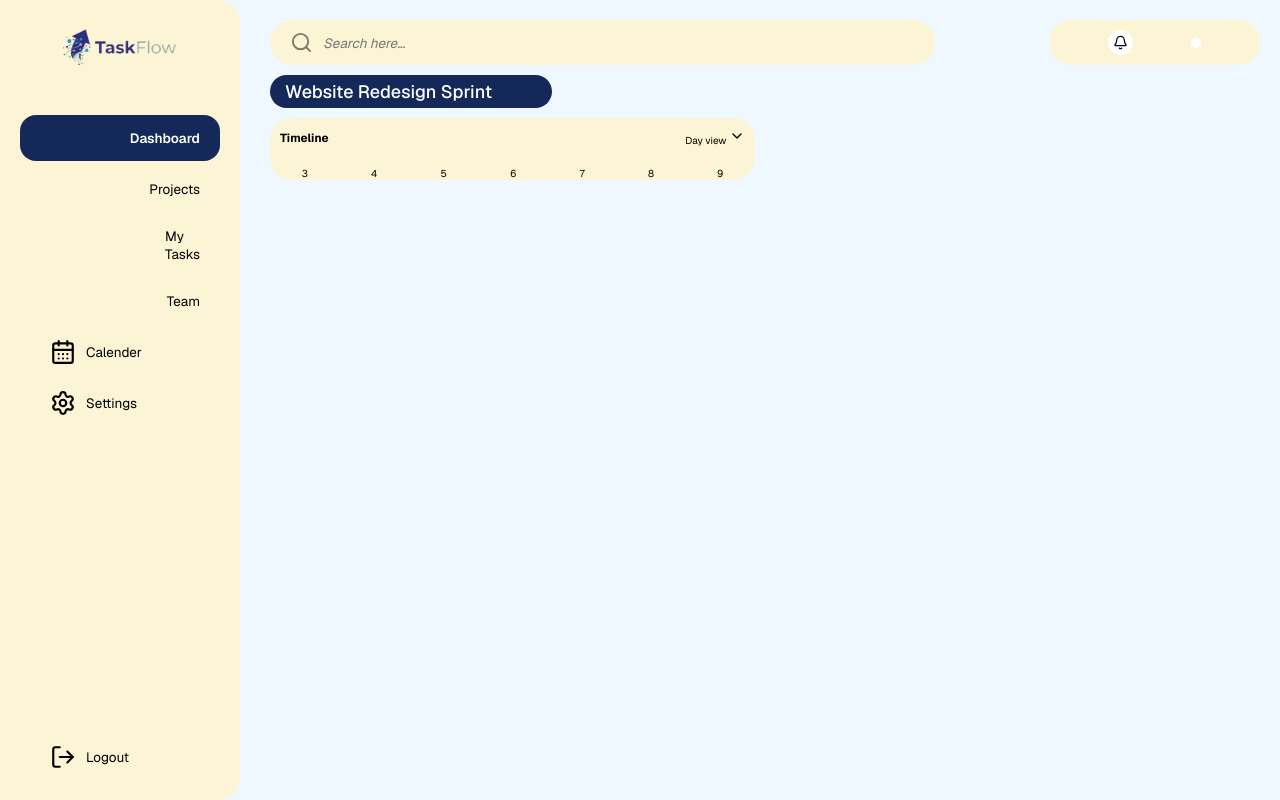
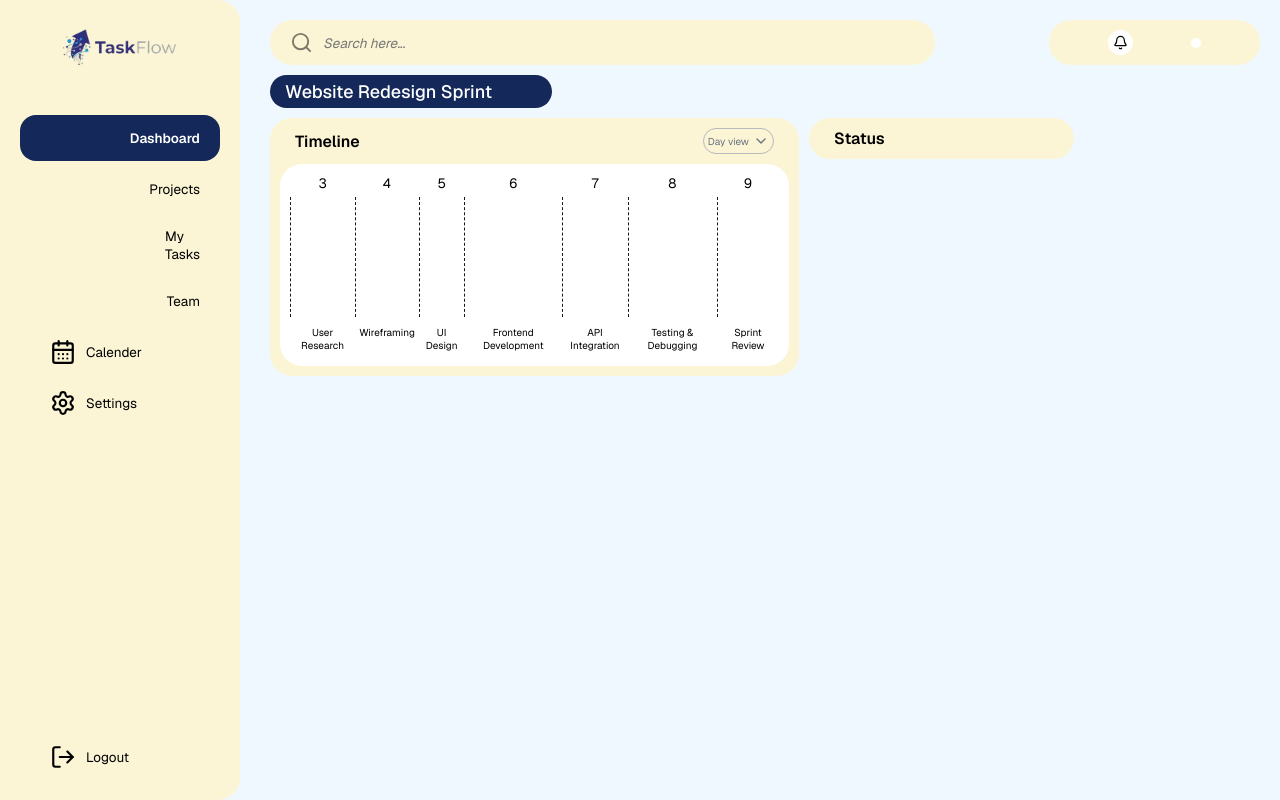
Before and after one commit to sammysplendor/TaskFlow, a React (Vite) app: page / in a window 1280 px wide. Built offline with nearby package versions, Linux system fonts and the light colour scheme; some icons are missing.

Commit message:
Finish building Timeline section

```diff
--- a/src/pages/dashboard/Dashboard.jsx
+++ b/src/pages/dashboard/Dashboard.jsx
@@ -2,7 +2,7 @@ import style from "./Dashboard.module.css";
 import Sidebar from "../../components/sidebar/Sidebar";
 import { Bell, Search, ChevronDown } from "lucide-react";
 import { User, CaretBigDown } from "@boxicons/react";
-import { projects, project001 } from "../../data/mockData";
+import { projects, project001, tasks } from "../../data/mockData";
 import { useState } from "react";
 
 const Dashboard = () => {
@@ -74,9 +74,9 @@ const Dashboard = () => {
           {/* ========== Upper sections ========== */}
 
           <div className={style.upperSections}>
-            {/* ----- Timeline ----- */}
-            <div className={style.timelineSection}>
-              <div className={style.tlHeading}>
+            {/* -------- Timeline -------- */}
+            <div className={`${style.section} ${style.timelineSection}`}>
+              <div className={style.heading}>
                 <h3>Timeline</h3>
                 <span>
                   Day view <ChevronDown size={16} />
@@ -85,16 +85,36 @@ const Dashboard = () => {
 
               <div className={style.tlContent}>
                 <div className={style.dateRow}>
-                  {projectDays.map((day, index) => (
-                    <div key={index} className={style.dateItem}>
-                      {day.getDate()}
+                  {projectDays.map((day) => (
+                    <div key={day.toDateString()}>
+                      <div className={style.dateItem}>{day.getDate()}</div>
+
+                      <div className={style.brokenLines}></div>
+                      <div className={style.tasksForDay}>
+                        {tasks
+                          .filter(
+                            (task) =>
+                              new Date(task.date).toDateString() ===
+                              day.toDateString(),
+                          )
+                          .map((task) => (
+                            <div key={task.id} className={style.taskItem}>
+                              {task.title}
+                            </div>
+                          ))}
+                      </div>
                     </div>
                   ))}
                 </div>
               </div>
             </div>
 
-            <div className={style.statusSection}></div>
+            {/* -------- Status -------- */}
+            <div className={`${style.section} ${style.statusSection}`}>
+              <div className={style.heading}>
+                <h3>Status</h3>
+              </div>
+            </div>
 
             <div className={style.meetingSection}></div>
           </div>
--- a/src/pages/dashboard/Dashboard.module.css
+++ b/src/pages/dashboard/Dashboard.module.css
@@ -128,29 +128,81 @@
 /* ------------ Upper Sections ------------ */
 .upperSections {
   display: grid;
-  grid-template-columns: 3fr 2fr 1fr;
+  grid-template-columns: 3fr 1.5fr 1fr;
   column-gap: 1rem;
 }
 
 /* --- Timeline --- */
-.timelineSection {
+.section {
   display: flex;
   flex-direction: column;
-  gap: 1rem;
   border-radius: var(--border-lg);
   background: var(--secondary-color-2);
+  height: fit-content;
 }
 
-.tlHeading {
+.heading {
   display: flex;
   align-items: center;
   justify-content: space-between;
-  padding: 1rem;
+  padding: 1rem 2.5rem;
+}
+
+.heading h3 {
+  font-size: var(--section-title);
+  font-weight: 600;
+}
+
+.heading span {
+  display: flex;
+  align-items: center;
+  gap: 0.4rem;
+  padding: 0.4rem;
+  border: 1px solid var(--text-muted-light);
+  border-radius: var(--border-lg);
+  color: var(--text-muted);
+  cursor: pointer;
 }
 
 .dateRow {
   display: flex;
   justify-content: space-around;
+  align-items: flex-start;
+}
+
+.dateItem {
+  display: flex;
+  flex-direction: column;
+  align-items: center;
+  font-size: var(--app-txt);
+}
+
+.tlContent {
+  background-color: var(--bg-topcard);
+  padding: 1rem;
+  margin: 0 1rem 1rem;
+  border-radius: var(--border-lg);
+}
+
+.brokenLines {
+  width: 2px;
+  height: 12rem;
+  border-left: 1px dashed var(--text-primary);
+  margin: 0.5rem 0;
+}
+
+.tasksForDay {
+  display: flex;
+  flex-direction: column; /* prevents stacking */
+  gap: 0.5rem; /* spacing between tasks */
+  width: 100%;
+}
+
+.taskItem {
+  padding: 0.4rem;
+  background: var(--accent-light);
+  border-radius: 4px;
+  text-align: center;
 }
 
 /* --------------------------------------- */
--- a/src/variables.css
+++ b/src/variables.css
@@ -16,6 +16,7 @@
 
   --text-primary: #111827;
   --text-muted: #6b7280;
+  --text-muted-light: #b8b9bd;
 
   /* ===== Border radius ===== */
   --border-xsm: 0.9rem;
```
